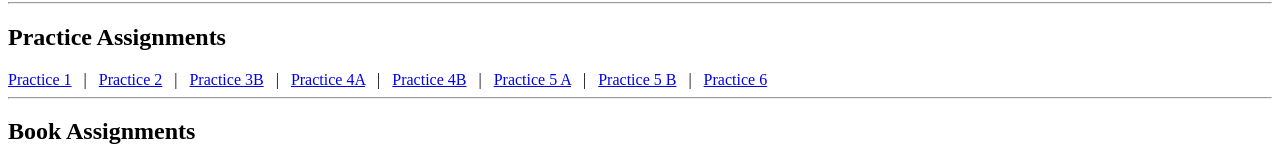
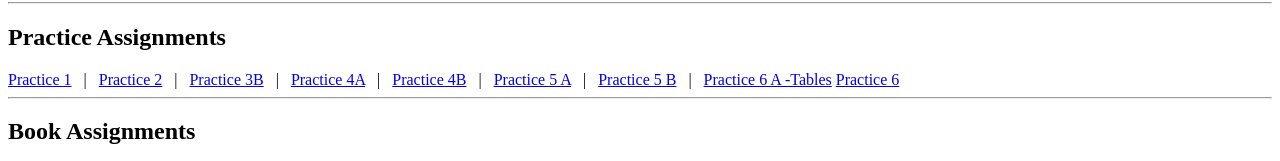
Before and after one commit to prestonrichards/INFO2420, a plain HTML site: page index.html in a window 1280 px wide. Shown: the part 247-408 px from the top of the page. Drawn offline with Linux system fonts and the light colour scheme; files whose address does not match are found by name.

Commit message:
add practice 6 a to homepage

```diff
--- a/index.html
+++ b/index.html
@@ -46,6 +46,7 @@
 &nbsp;&nbsp;|&nbsp;&nbsp;
 <a href="Practices/HTMLPractice5B/bistro.html">Practice 5 B</a>
 &nbsp;&nbsp;|&nbsp;&nbsp;
+<a href="Practices/Practice6A-Tables.htm">Practice 6 A -Tables</a>
 <a href="Practices/HTMLPractice6/table.html">Practice 6</a>
 <hr />
 <h2>Book Assignments</h2>
```
